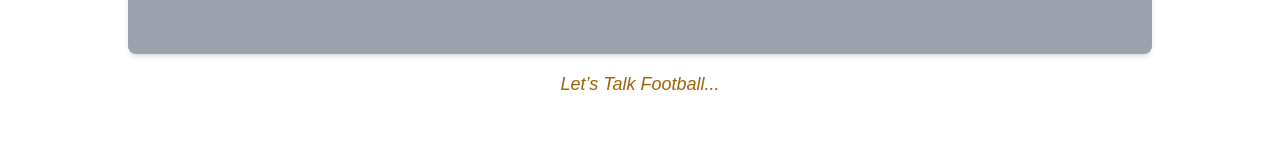
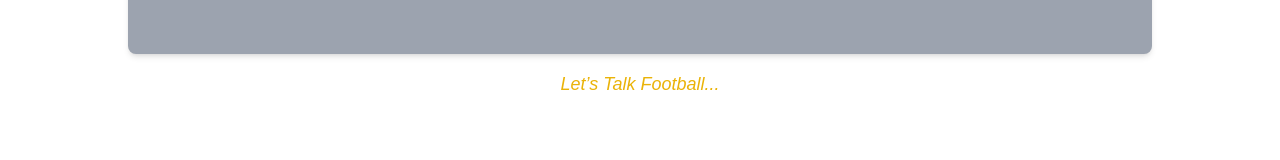
Before and after one commit to ricoace10/talksport, a Next.js app: page / in a window 1280 px wide. Shown: the part 406-566 px from the top of the page. Built offline with nearby package versions, Linux system fonts and the light colour scheme.

Commit message:
contrast error

```diff
--- a/src/pages/index.tsx
+++ b/src/pages/index.tsx
@@ -6,7 +6,7 @@ const Home = () => {
       <div className="text-center mt-20">
         <h1 className="text-5xl font-bold text-yellow-700">TalkSport</h1>
         <div className="bg-gray-400 w-4/5 h-60 mx-auto mt-8 rounded-lg shadow-md"></div>
-        <p className="text-yellow-700 text-lg mt-4 italic">Let’s Talk Football...</p>
+        <p className="text-yellow-500 text-lg mt-4 italic">Let’s Talk Football...</p>
       </div>
     </Layout>
   );
```
